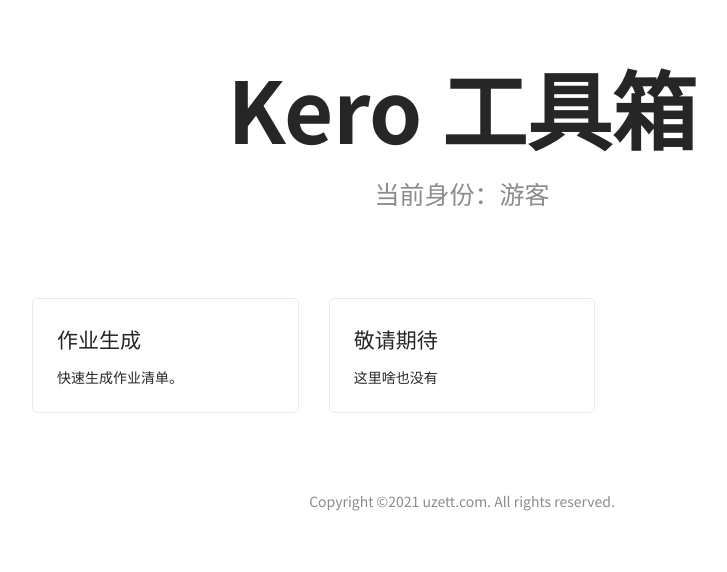
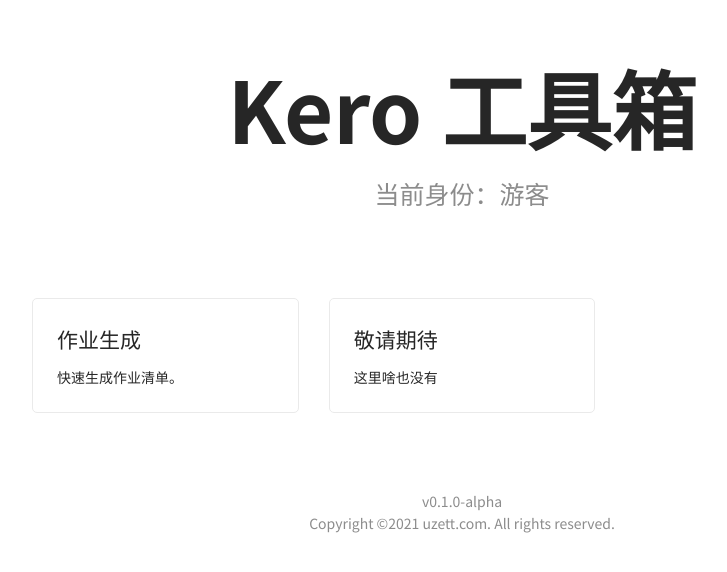
Before and after one commit to YuzeTT/Kero, a Vue app: page / in a window 1280 px wide. Shown: the top 572 px of the page, without its empty margins (178-905 px from the left). Built offline with nearby package versions, Linux system fonts and the light colour scheme; a small style sheet from the web is missing.

Commit message:
:rocket: v0.1.0-alpha

```diff
--- a/src/views/Home.vue
+++ b/src/views/Home.vue
@@ -29,6 +29,8 @@
 
     <div class="footer">
       <a style="font-size:30px;color:#1A73E8" class="iconfont icon-GitHub" href="https://github.com/YuzeTT/Kero"></a>
+      <br>
+      v0.1.0-alpha
       <br>
       Copyright ©2021 uzett.com. All rights reserved.
     </div>
```
Also changed, not shown: src/views/PushWork.vue (+0 -40 lines), vue.config.js (+0 -15 lines).
